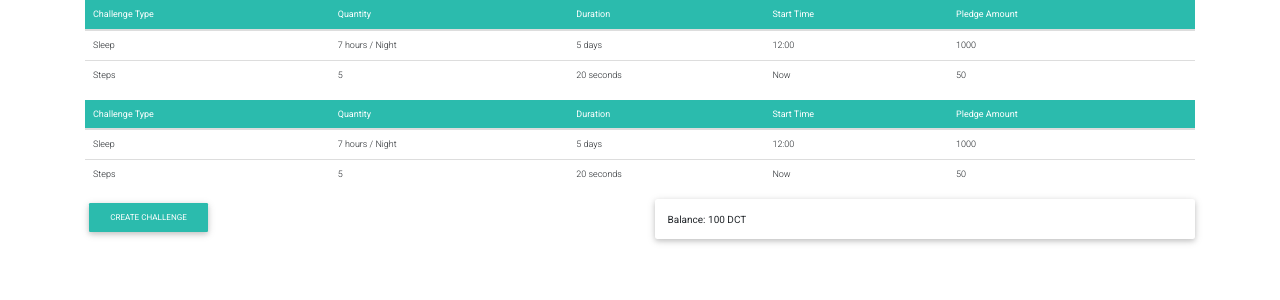
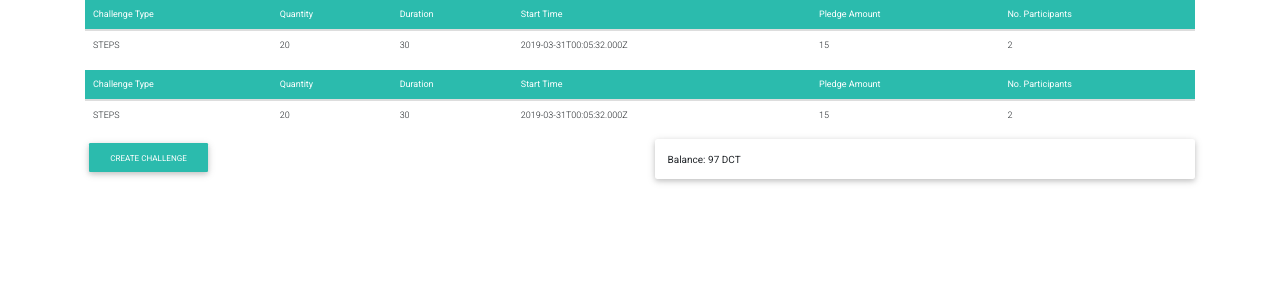
Before and after one commit to brexitcollegelondon/client, a React (Create React App) app: page / in a window 1280 px wide. Shown: the top 300 px of the page. Built offline with nearby package versions, Linux system fonts and the light colour scheme.

Commit message:
redux works

```diff
--- a/src/components/App.js
+++ b/src/components/App.js
@@ -10,6 +10,21 @@ import { setUserInfo } from "../user_info/reducer";
 import { setUserId } from "../user_id/reducer";
 
 function App({ challenges: { challenges }, user_id: { user_id }, user_info: { user_info } }) {
+  setUserId();
+  setUserInfo();
+  setAllChallenges();
+  const ChallengeHeaders = ['Challenge Type', 'Quantity', 'Duration', 'Start Time', 'Pledge Amount', 'No. Participants'];
+  const getOngoingChallenges = () => {
+    let ongoing = [];
+    challenges.forEach(challenge => {
+      user_info.challenges.forEach(challenge_id => {
+          if (challenge_id === challenge.challenge_id) {
+            ongoing.push(challenge);
+          }
+      })
+    });
+    return ongoing;
+  };
   return (
     <MDBContainer>
         <MDBRow>
@@ -18,14 +33,14 @@ function App({ challenges: { challenges }, user_id: { user_id }, user_info: { us
         <MDBRow>
           <MDBCol>
            {/* Ongoing Challenges Table */}
-           <ChallengeTable headers={ChallengeHeaders} />
+           <ChallengeTable headers={ChallengeHeaders} challenges={getOngoingChallenges()}/>
           </MDBCol>
         </MDBRow>
         {/* TODO: Create some spacing */}
         <MDBRow>
           <MDBCol>
           {/* Available Challenges Table  */}
-          <ChallengeTable headers={ChallengeHeaders} />
+          <ChallengeTable headers={ChallengeHeaders} challenges={challenges}/>
           </MDBCol>
         </MDBRow>
         <MDBRow>
@@ -38,17 +53,13 @@ function App({ challenges: { challenges }, user_id: { user_id }, user_info: { us
           <MDBCol>
             {/* Display balance */}
             <MDBCard>
-              <MDBCardBody>Balance: {Balance} DCT</MDBCardBody>
+              <MDBCardBody>Balance: {user_info.current_amount} DCT</MDBCardBody>
             </MDBCard>
           </MDBCol>
         </MDBRow>
       </MDBContainer>
   );
 }
-
-const ChallengeHeaders = ['Challenge Type', 'Quantity', 'Duration', 'Start Time', 'Pledge Amount'];
-
-const Balance = 100;
 
 function mapStateToProps(state) {
   return {
@@ -58,4 +69,18 @@ function mapStateToProps(state) {
   };
 }
 
-export default connect(mapStateToProps)(App);
+function mapDispatchToProps(dispatch) {
+  return {
+    setUserId() {
+        dispatch(setUserId())
+    },
+    setUserInfo() {
+        dispatch(setUserInfo())
+    },
+    setAllChallenges() {
+        dispatch(setAllChallenges())
+    }
+  };
+}
+
+export default connect(mapStateToProps, mapDispatchToProps)(App);
--- a/src/components/ChallengeTable.js
+++ b/src/components/ChallengeTable.js
@@ -10,21 +10,24 @@ export const ChallengeTable = props => {
         </tr>
       </MDBTableHead>
       <MDBTableBody>
-        <tr>
-          <td>Sleep</td>
-          <td>7 hours / Night</td>
-          <td>5 days</td>
-          <td>12:00</td>
-					<td>1000 </td>
-        </tr>
-				<tr>
-          <td>Steps</td>
-          <td>5</td>
-          <td>20 seconds</td>
-          <td>Now</td>
-					<td>50</td>
-        </tr>
+              {
+                  props.challenges.map(challenge =>
+                      <tr>
+                          <td>{challenge.challenge_type}</td>
+                          <td>{challenge.target_quantity}</td>
+                          <td>{challenge.challenge_duration}</td>
+                          <td>{challenge.start_time}</td>
+                          <td>{challenge.pledge_amount}</td>
+                          <td>{challenge.participants.length}</td>
+                      </tr>
+                  )
+              }
       </MDBTableBody>
     </MDBTable>
   );
-}
+};
+
+ChallengeTable.defaultProps = {
+    challenges: [],
+    headers: [],
+};
--- a/src/user_info/reducer.js
+++ b/src/user_info/reducer.js
@@ -3,7 +3,7 @@ import { createAction, handleActions } from 'redux-actions';
 const initialState = {
     user_info: {
         challenges: ["0","1"],
-        current_amount: 100.0,
+        current_amount: 97.0,
     },
 };
 
```
